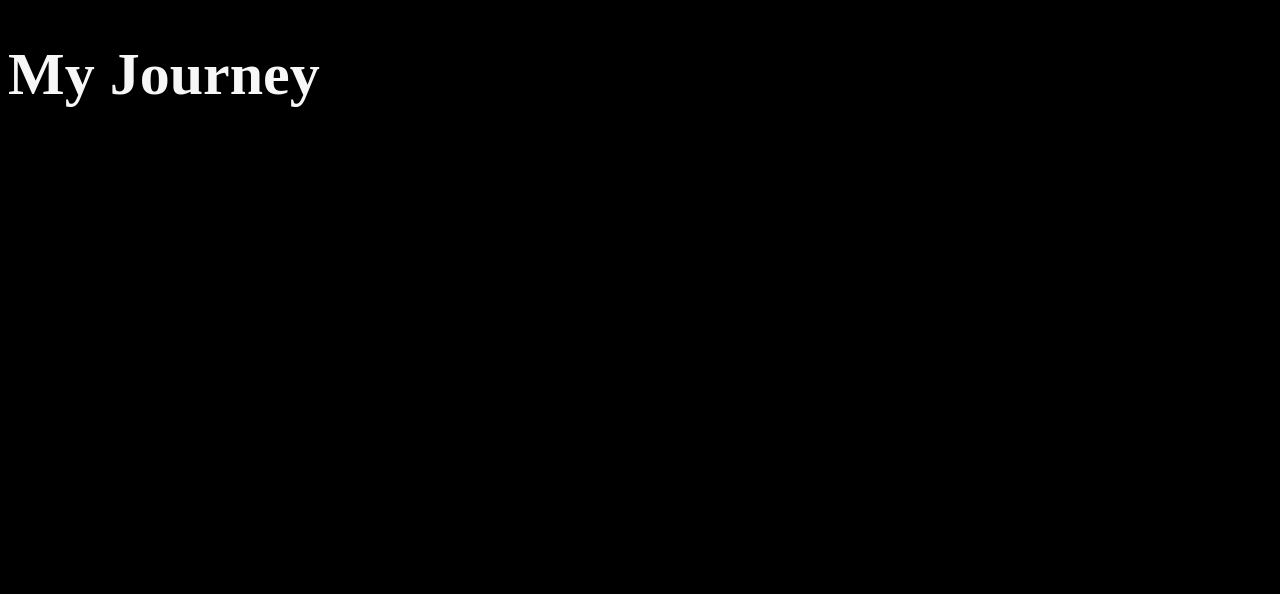
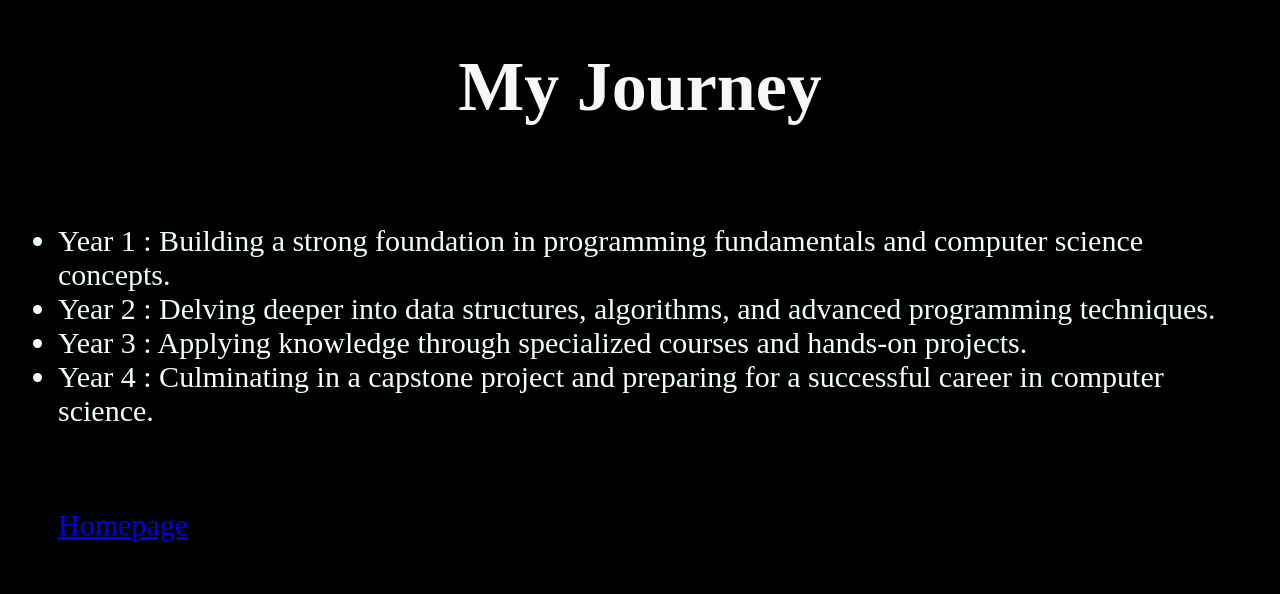
Before and after one commit to Burapa03/6709650441_MyCSTUStory, a plain HTML site: page myjourney.html in a window 1280 px wide. Drawn offline with Linux system fonts and the light colour scheme; a web font is replaced by a local one.

Commit message:
add content and style for each page

```diff
--- a/myjourney.html
+++ b/myjourney.html
@@ -8,5 +8,17 @@
 </head>
 <body class="body_journey">
     <h1 class="Head_J">My Journey</h1>
+
+    <div>
+        <ul class="Year">
+            <li>Year 1 : Building a strong foundation in programming fundamentals and computer science concepts.</li>
+            <li>Year 2 : Delving deeper into data structures, algorithms, and advanced programming techniques.</li>
+            <li>Year 3 : Applying knowledge through specialized courses and hands-on projects.</li>
+            <li>Year 4 : Culminating in a capstone project and preparing for a successful career in computer science.</li>
+        </ul>
+    </div>
+
+    <a href="index.html">Homepage</a>
+
 </body>
 </html>
--- a/mystyle.css
+++ b/mystyle.css
@@ -93,8 +93,9 @@ legend {
 }
 
 .Head_J {
-    font-size: 60px;
+    font-size: 70px;
     color: #f7f7f7;
+    text-align: center;
 }
 
 .Head_F {
@@ -110,3 +111,11 @@ a {
 .body_journey, .body_future {
     background-color: black;
 }
+.Year {
+    padding: 50px;
+    text-align: left;
+}
+.future_content {
+    color: #ffffff;
+    font-size: 40px;
+}
```
Also changed, not shown: myfuture.html (+7 -0 lines).
